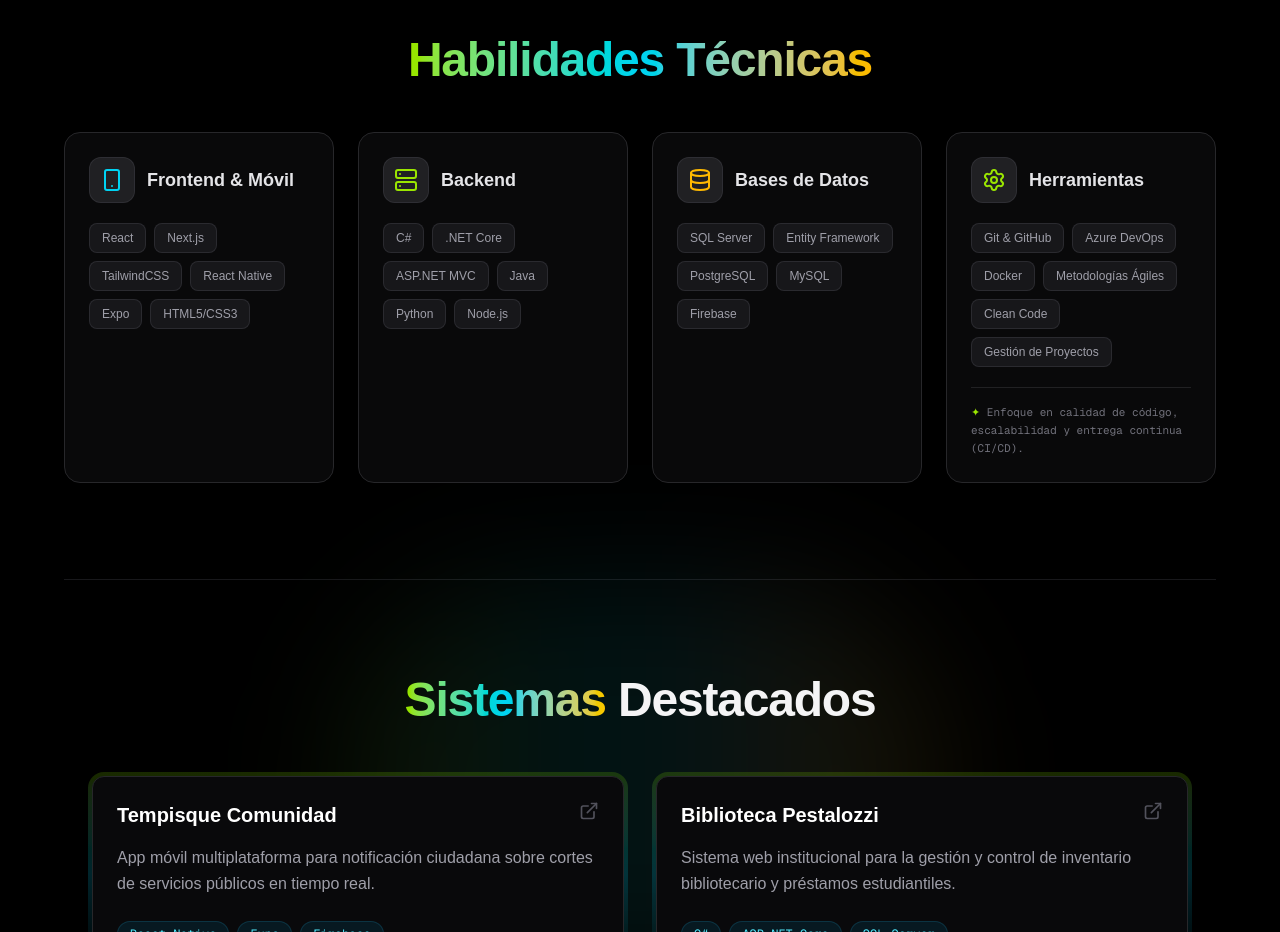
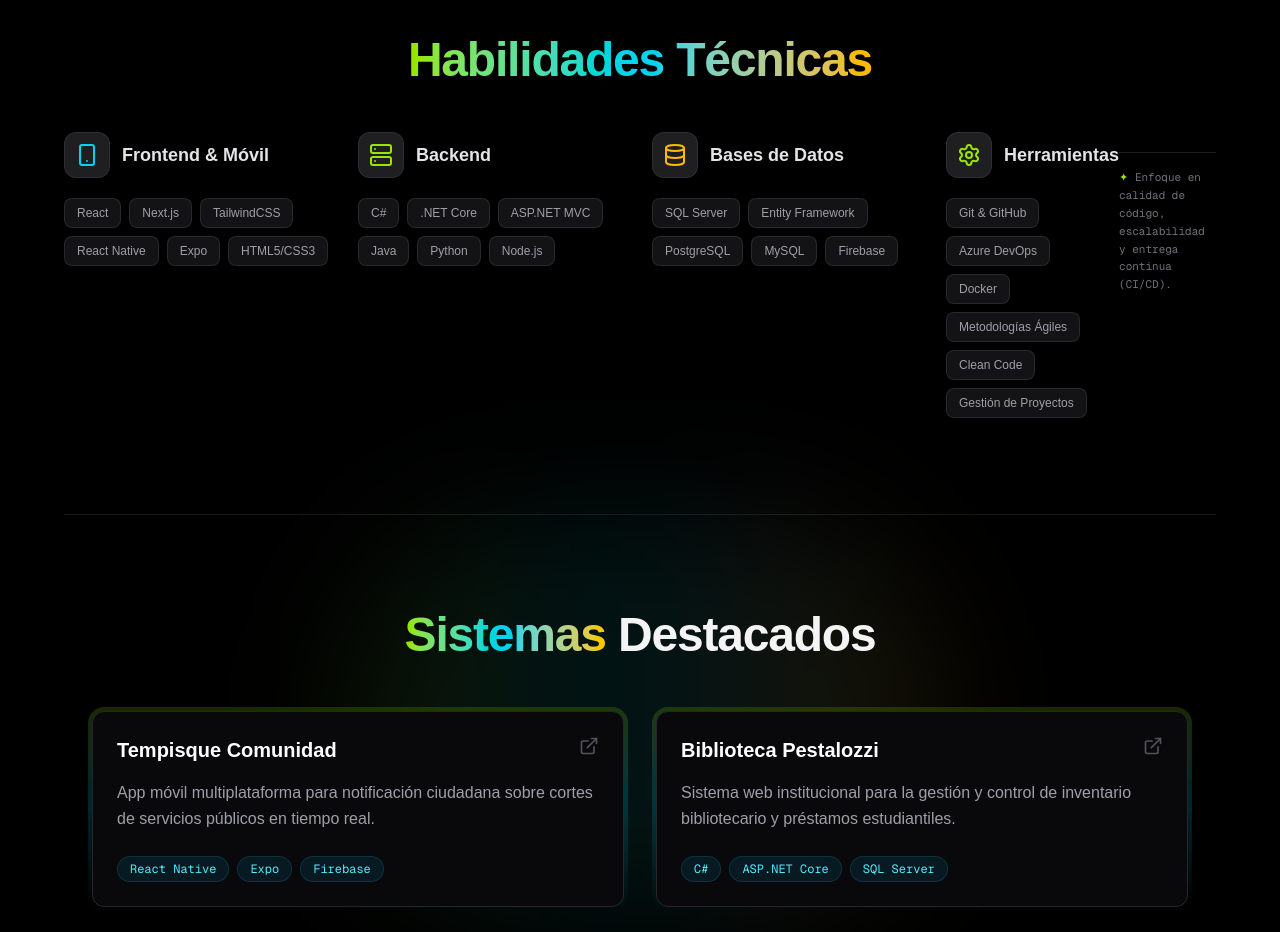
Before and after one commit to dventura-dev/portafolio-dv, a Next.js app: page / in a window 1280 px wide. Shown: the part 860-1792 px from the top of the page. Built offline with nearby package versions, Linux system fonts and the light colour scheme.

Commit message:
fix: correccion de tipos en Skills.tsx

```diff
--- a/src/components/Skills.tsx
+++ b/src/components/Skills.tsx
@@ -1,8 +1,8 @@
 'use client';
 
-import { motion } from 'framer-motion';
 import { Smartphone, Server, Database, Settings, LucideIcon } from 'lucide-react';
 import { SectionHeading } from './SectionHeading';
+import { motion, type Variants } from 'framer-motion';
 
 // 1. Tipado y estructura de datos refinada
 type SkillCategory = {
@@ -57,13 +57,13 @@ const containerVariants = {
   }
 };
 
-const itemVariants = {
-  hidden: { opacity: 0, y: 24 },
+const itemVariants: Variants = {
+  hidden: { opacity: 0, y: 20 },
   visible: {
     opacity: 1,
     y: 0,
-    transition: { duration: 0.6, ease: [0.22, 1, 0.36, 1] }
-  }
+    transition: { duration: 0.5, ease: "easeInOut" },
+  },
 };
 
 const SkillCard = ({ category }: { category: SkillCategory }) => {
@@ -71,10 +71,10 @@ const SkillCard = ({ category }: { category: SkillCategory }) => {
   const Icon = category.Icon;
 
   return (
-    <motion.div
-      variants={itemVariants}
-      className={`group relative flex flex-col justify-between p-6 rounded-2xl bg-zinc-900/40 border border-zinc-800 backdrop-blur-sm transition-all duration-300 hover:bg-zinc-900/60 hover:border-zinc-700 hover:-translate-y-1 hover:shadow-xl ${theme.glow}`}
-    >
+  <motion.div
+  variants={itemVariants as Variants}
+  className={`group relative flex flex-col...`}
+>
       {/* Indicador de brillo superior en hover */}
       <div className={`absolute inset-x-0 top-0 h-px bg-gradient-to-r from-transparent via-${category.colorTheme}-500/50 to-transparent opacity-0 group-hover:opacity-100 transition-opacity duration-500`} />
 
```
